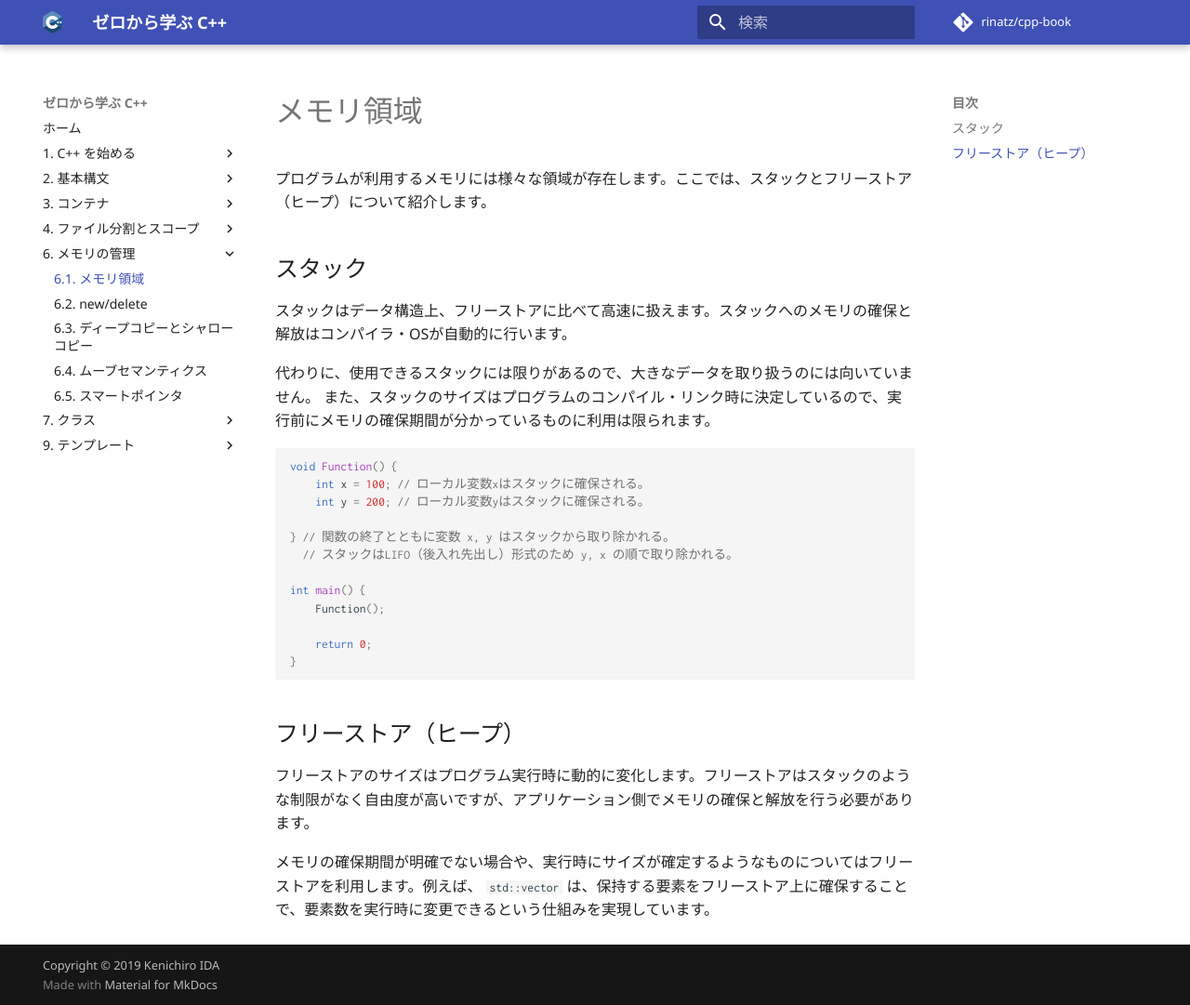
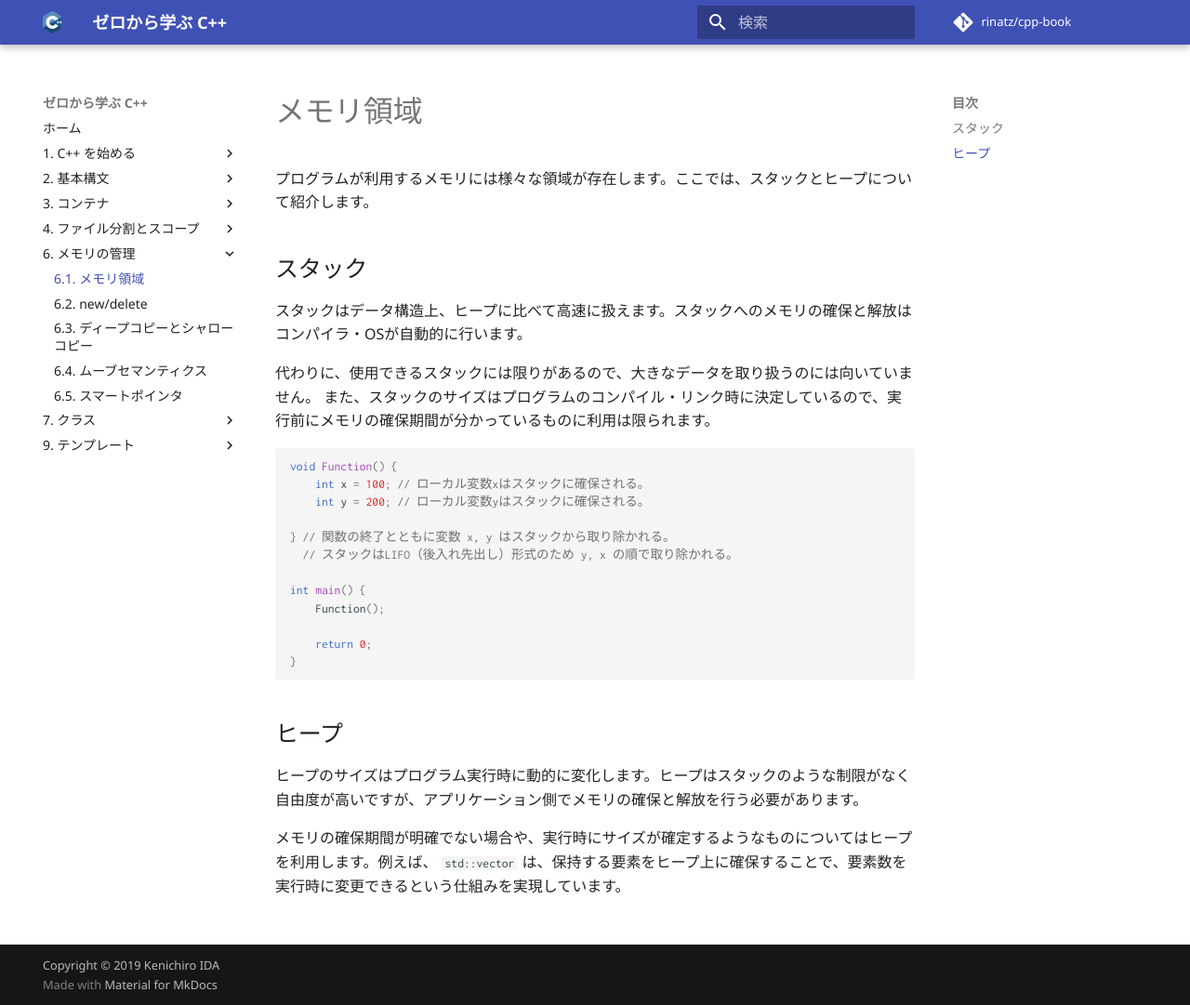
Before and after one commit to rinatz/cpp-book, an MkDocs documentation site: the page built from docs/ch06-01-memory-areas.md, in a window 1280 px wide and 1081 px high. Shown: the whole window at 93% size. Built offline with MkDocs 1.6.1 and Material for MkDocs 9.7.7, drawn with Linux system fonts in a browser that asks for light colours; comment, search, counter and statistics services are not loaded.

Commit message:
Free-Store -> Heap

````diff
--- a/docs/ch06-01-memory-areas.md
+++ b/docs/ch06-01-memory-areas.md
@@ -1,10 +1,10 @@
 # メモリ領域
 
-プログラムが利用するメモリには様々な領域が存在します。ここでは、スタックとフリーストア（ヒープ）について紹介します。
+プログラムが利用するメモリには様々な領域が存在します。ここでは、スタックとヒープについて紹介します。
 
 ## スタック
 
-スタックはデータ構造上、フリーストアに比べて高速に扱えます。スタックへのメモリの確保と解放はコンパイラ・OSが自動的に行います。
+スタックはデータ構造上、ヒープに比べて高速に扱えます。スタックへのメモリの確保と解放はコンパイラ・OSが自動的に行います。
 
 代わりに、使用できるスタックには限りがあるので、大きなデータを取り扱うのには向いていません。
 また、スタックのサイズはプログラムのコンパイル・リンク時に決定しているので、実行前にメモリの確保期間が分かっているものに利用は限られます。
@@ -24,8 +24,8 @@ int main() {
 }
 ```
 
-## フリーストア（ヒープ）
+## ヒープ
 
-フリーストアのサイズはプログラム実行時に動的に変化します。フリーストアはスタックのような制限がなく自由度が高いですが、アプリケーション側でメモリの確保と解放を行う必要があります。
+ヒープのサイズはプログラム実行時に動的に変化します。ヒープはスタックのような制限がなく自由度が高いですが、アプリケーション側でメモリの確保と解放を行う必要があります。
 
-メモリの確保期間が明確でない場合や、実行時にサイズが確定するようなものについてはフリーストアを利用します。例えば、 `std::vector` は、保持する要素をフリーストア上に確保することで、要素数を実行時に変更できるという仕組みを実現しています。
+メモリの確保期間が明確でない場合や、実行時にサイズが確定するようなものについてはヒープを利用します。例えば、 `std::vector` は、保持する要素をヒープ上に確保することで、要素数を実行時に変更できるという仕組みを実現しています。
````
